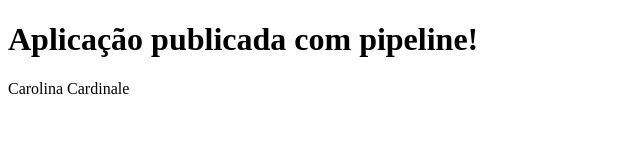
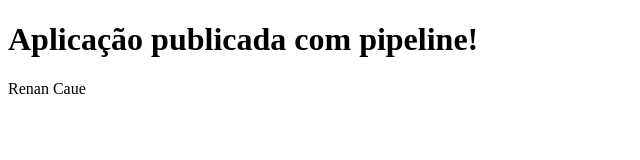
Before and after one commit to rnzst/desafio-pipeline-docker, a plain HTML site: page site/index.html in a window 1280 px wide. Shown: the full height of the page, 0-640 px from the left. Drawn offline with Linux system fonts and the light colour scheme.

Commit message:
Altera nome para Renan Caue

```diff
--- a/site/index.html
+++ b/site/index.html
@@ -6,6 +6,6 @@
 </head>
 <body>
     <h1>Aplicação publicada com pipeline!</h1>
-    <p> Carolina Cardinale</p>
+    <p> Renan Caue</p>
 </body>
 </html>
```
